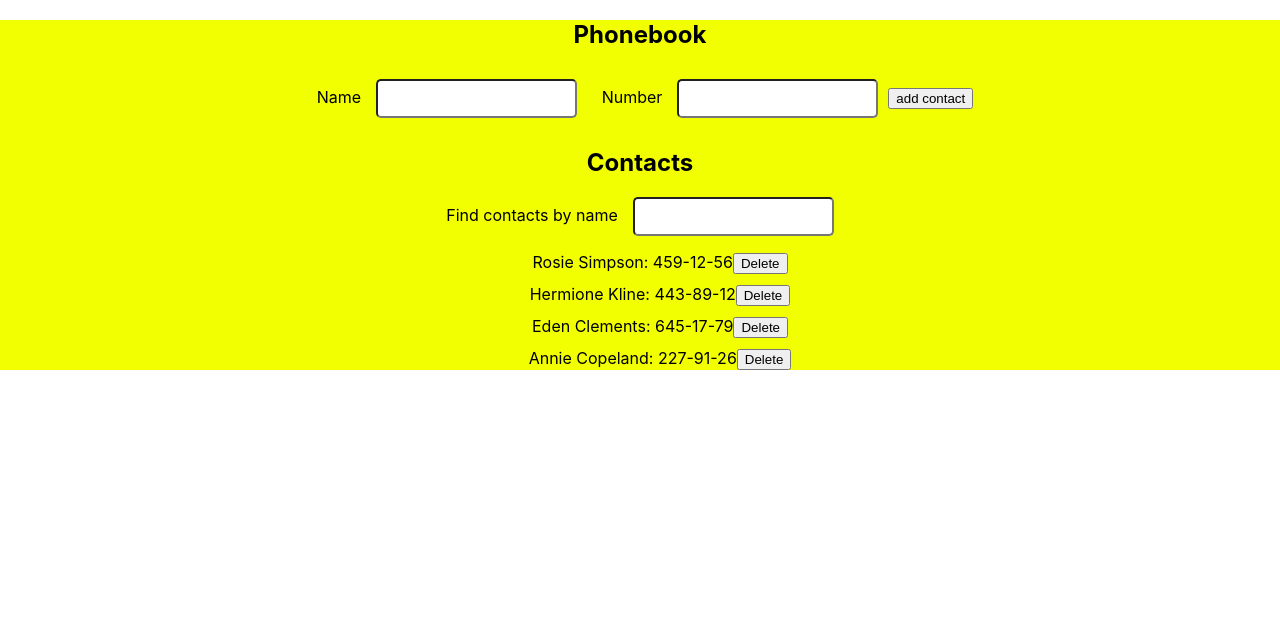
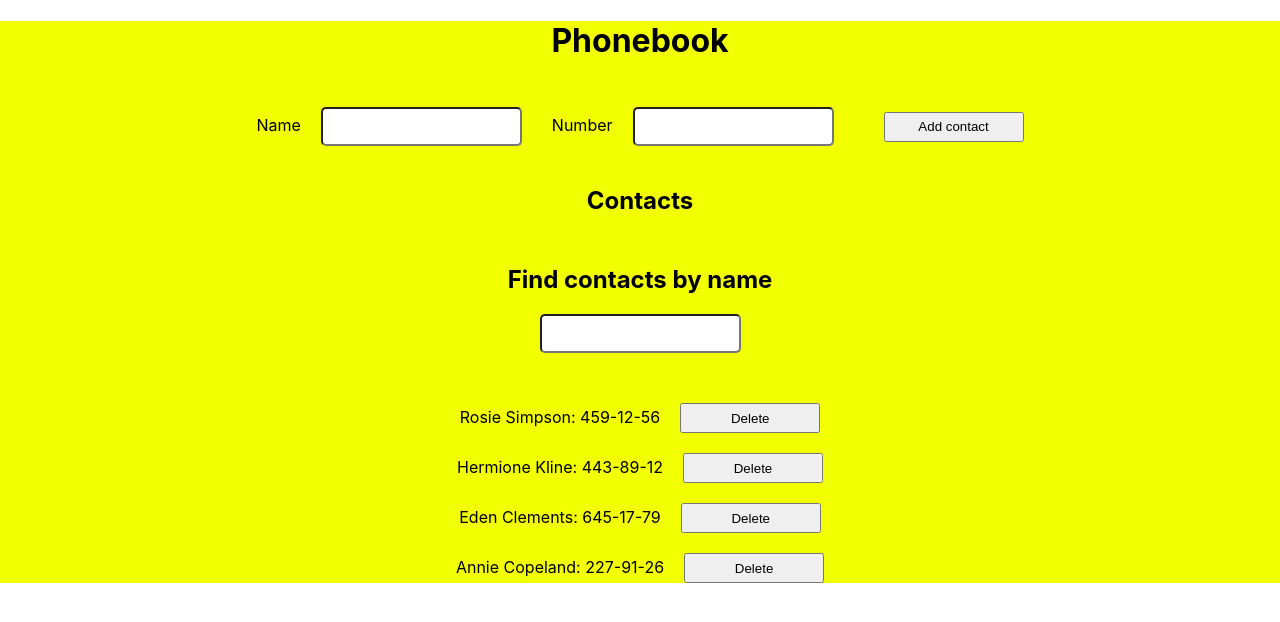
Before and after one commit to LyudmilaD/goit-react-hw-03-phonebook, a React (Create React App) app: page / in a window 1280 px wide. Shown: the top 622 px of the page. Built offline with nearby package versions, Linux system fonts and the light colour scheme.

Commit message:
change list of contacts

```diff
--- a/package.json
+++ b/package.json
@@ -8,6 +8,7 @@
     "@testing-library/react": "^12.1.4",
     "@testing-library/user-event": "^13.5.0",
     "axios": "^0.27.2",
+    "notiflix": "^3.2.5",
     "react": "^18.0.0",
     "react-dom": "^18.0.0",
     "react-scripts": "5.0.0",
--- a/src/components/App.jsx
+++ b/src/components/App.jsx
@@ -1,9 +1,11 @@
-import React from 'react';
+import React, { Component } from 'react';
 import Form from './Form/Form';
 import ContactList from './ContactList/ContactList';
 import Filter from './Filter/Filter';
 import styles from './Form/Form.module.css';
-export class App extends React.Component {
+import Notiflix from 'notiflix';
+
+export class App extends Component {
   state = {
     contacts: [
       { id: 'id-1', name: 'Rosie Simpson', number: '459-12-56' },
@@ -14,26 +16,36 @@ export class App extends React.Component {
     filter: '',
   };
 
-  submitHandler = data => {
-    const flag = this.state.contacts.find(
-      contact => contact.name === data.name
-    );
+  addContacts = ({ id, name, number }) => {
+    const { contacts } = this.state;
+    if (
+      contacts.find(
+        contact => contact.name.toLowerCase() === name.toLowerCase()
+      )
+    )
+      return Notiflix.Notify.failure(`${name} is already in phonebook`);
     this.setState(prevState => {
-      return flag
-        ? alert(`${data.name} is alredy in contacts`)
-        : { contacts: [data, ...prevState.contacts] };
+      return { contacts: [...prevState.contacts, { id, name, number }] };
     });
   };
-  changeFilter = event => {
-    this.setState({ filter: event.currentTarget.value });
+  getContacts = () => {
+    const { filter, contacts } = this.state;
+    const filterNormalize = filter.toLowerCase();
+    return contacts.filter(contact =>
+      contact.name.toLowerCase().includes(filterNormalize)
+    );
   };
+
   deleteContacts = id => {
     this.setState(prevState => ({
       contacts: prevState.contacts.filter(contact => contact.id !== id),
     }));
   };
+  changeFilter = element => {
+    this.setState({ filter: element.currentTarget.value });
+  };
   componentDidMount() {
-    const contacts = localStorage.getItem(`contacts`);
+    const contacts = localStorage.getItem(`Contacts`);
     const contactsParse = JSON.parse(contacts);
     if (contactsParse) {
       this.setState({ contacts: contactsParse });
@@ -42,28 +54,26 @@ export class App extends React.Component {
 
   componentDidUpdate(prevState) {
     const { contacts } = this.state;
-    if (prevState.contacts !== this.state.contacts) {
-      localStorage.setItem(`contacts`, JSON.stringify(this.state.contacts));
+    if (contacts !== prevState.contacts) {
+      localStorage.setItem(`Contacts`, JSON.stringify(this.state.contacts));
     }
   }
 
   render() {
-    const { contacts, filter } = this.state;
-    const normalizedFilter = this.state.filter.toLowerCase();
-    const visibleContacts = this.state.contacts.filter(contact =>
-      contact.name.toLowerCase().includes(normalizedFilter)
-    );
+    const { filter } = this.state;
     return (
       <div className={styles.wrap}>
-        <h2>Phonebook</h2>
-        <Form onSubmit={this.submitHandler} contacts={contacts} />
+        <h1>Phonebook</h1>
+        <Form onSubmitData={this.addContacts} />
         <h2>Contacts</h2>
-        <Filter value={this.state.filter} onChange={this.changeFilter} />
+        <Filter value={filter} onChange={this.changeFilter} />
         <ContactList
-          contacts={visibleContacts}
-          deleteContacts={this.deleteContacts}
+          contacts={this.getContacts()}
+          handleRemove={this.deleteContacts}
         />
       </div>
     );
   }
 }
+
+export default App;
--- a/src/components/ContactElementList/ContactElementList.jsx
+++ b/src/components/ContactElementList/ContactElementList.jsx
@@ -1,16 +1,32 @@
+import React, { Component } from 'react';
 import PropTypes from 'prop-types';
-function Contact({ name, number, onClick, id }) {
-  return (
-    <span>
-      {name}: {number}
-      {''}
-      <button onClick={() => onClick(id)}>Delete</button>{' '}
-    </span>
-  );
+import styles from '../Form/Form.module.css';
+
+export class Contact extends Component {
+  static defaultProps = {
+    id: '',
+    name: '',
+    number: '',
+  };
+
+  static propTypes = {
+    id: PropTypes.string.isRequired,
+    name: PropTypes.string.isRequired,
+    number: PropTypes.string.isRequired,
+    handleRemove: PropTypes.func.isRequired,
+  };
+
+  render() {
+    const { id, name, number, handleRemove } = this.props;
+    return (
+      <li id={id} className={styles.item}>
+        {name}: {number}
+        <button className={styles.button} onClick={() => handleRemove(id)}>
+          Delete
+        </button>
+      </li>
+    );
+  }
 }
+
 export default Contact;
-Contact.propTypes = {
-  id: PropTypes.string.isRequired,
-  name: PropTypes.string.isRequired,
-  number: PropTypes.string.isRequired,
-};
--- a/src/components/ContactList/ContactList.jsx
+++ b/src/components/ContactList/ContactList.jsx
@@ -1,34 +1,41 @@
+import React, { Component } from 'react';
 import PropTypes from 'prop-types';
 import styles from '../Form/Form.module.css';
-import Conctact from '../ContactElementList/ContactElementList';
-function Contacts({ contacts, deleteContacts }) {
-  return (
-    <div className={styles.wrap}>
-      <ul>
-        {contacts.map(({ id, name, number }) => {
-          return (
-            <li className={styles.item} key={id}>
-              <Conctact
+import Contact from '../ContactElementList/ContactElementList';
+
+export class ContactList extends Component {
+  static defaultProps = {
+    contacts: [],
+  };
+  static propTypes = {
+    contacts: PropTypes.arrayOf(
+      PropTypes.shape({
+        id: PropTypes.string.isRequired,
+        name: PropTypes.string.isRequired,
+        number: PropTypes.string.isRequired,
+      })
+    ),
+    handleRemove: PropTypes.func.isRequired,
+  };
+
+  render() {
+    const { contacts, handleRemove } = this.props;
+    return (
+      <div className={styles.wrap}>
+        {contacts.length
+          ? contacts.map(({ id, name, number }) => (
+              <Contact
+                key={id}
+                id={id}
                 name={name}
                 number={number}
-                onClick={deleteContacts}
-                id={id}
+                handleRemove={handleRemove}
               />
-            </li>
-          );
-        })}
-      </ul>
-    </div>
-  );
+            ))
+          : 'No contacts'}
+      </div>
+    );
+  }
 }
-Contacts.propTypes = {
-  contacts: PropTypes.arrayOf(
-    PropTypes.shape({
-      id: PropTypes.string.isRequired,
-      name: PropTypes.string.isRequired,
-      number: PropTypes.string.isRequired,
-    })
-  ),
-  deleteContacts: PropTypes.func.isRequired,
-};
-export default Contacts;
+
+export default ContactList;
--- a/src/components/Filter/Filter.jsx
+++ b/src/components/Filter/Filter.jsx
@@ -1,18 +1,18 @@
 import PropTypes from 'prop-types';
 import styles from '../Form/Form.module.css';
-function Filter({ value, onChange }) {
+export const Filter = ({ value, onChange }) => {
   return (
-    <label className={styles.formLabel}>
-      Find contacts by name
+    <div className={styles.formLabel}>
+      <h2>Find contacts by name</h2>
       <input
         className={styles.input}
-        tupe="text"
+        // type="text"
         value={value}
         onChange={onChange}
       />
-    </label>
+    </div>
   );
-}
+};
 
 Filter.propTypes = {
   value: PropTypes.string.isRequired,
--- a/src/components/Form/Form.jsx
+++ b/src/components/Form/Form.jsx
@@ -1,71 +1,75 @@
+import React, { Component } from 'react';
 import PropTypes from 'prop-types';
 import { nanoid } from 'nanoid';
 import styles from './Form.module.css';
-import React from 'react';
-export class Form extends React.Component {
-  static defaultProps = {
-    onSubmit: PropTypes.func.isRequired,
+
+export class Form extends Component {
+  state = {
+    name: '',
+    number: '',
+  };
+  static propTypes = {
+    onSubmitData: PropTypes.func.isRequired,
   };
 
-  state = {
-    name: '',
-    id: '',
-    number: '',
+  handleChange = element => {
+    const { name, value } = element.currentTarget;
+    this.setState({ [name]: value });
   };
 
-  handelNameChange = e => {
-    this.setState({ name: e.currentTarget.value, id: nanoid() });
+  handleSubmit = element => {
+    element.preventDefault();
+    const { name, number } = this.state;
+    const { onSubmitData } = this.props;
+
+    const data = {
+      id: nanoid(),
+      name,
+      number,
+    };
+    onSubmitData(data);
+    this.inputClean();
   };
-
-  handelNumberChange = e => {
-    this.setState({ number: e.currentTarget.value });
-  };
-
-  handleSubmit = e => {
-    e.preventDefault();
-    this.props.onSubmit(this.state);
-    this.reset();
-  };
-  reset = () => {
-    this.setState({ name: '', id: '', number: '' });
+  inputClean = () => {
+    this.setState({ name: '', number: '' });
   };
   render() {
+    const { name, number } = this.state;
     return (
-      <>
-        <form className={styles.form} onSubmit={this.handleSubmit}>
-          <label className={styles.formLabel}>
-            {' '}
+      <div className={styles.form}>
+        <form onSubmit={this.handleSubmit}>
+          <label className={styles.formlabel}>
             Name
             <input
               className={styles.input}
-              onChange={this.handelNameChange}
-              value={this.state.name}
               type="text"
               name="name"
               pattern="^[a-zA-Zа-яА-Я]+(([' -][a-zA-Zа-яА-Я ])?[a-zA-Zа-яА-Я]*)*$"
               title="Name may contain only letters, apostrophe, dash and spaces. For example Adrian, Jacob Mercer, Charles de Batz de Castelmore d'Artagnan"
               required
+              value={name}
+              onChange={this.handleChange}
             />
           </label>
           <label className={styles.formLabel}>
-            {' '}
             Number
             <input
               className={styles.input}
-              onChange={this.handelNumberChange}
-              value={this.state.number}
               type="tel"
               name="number"
               pattern="\+?\d{1,4}?[-.\s]?\(?\d{1,3}?\)?[-.\s]?\d{1,4}[-.\s]?\d{1,4}[-.\s]?\d{1,9}"
               title="Phone number must be digits and can contain spaces, dashes, parentheses and can start with +"
               required
+              value={number}
+              onChange={this.handleChange}
             />
           </label>
-          <button type="submit"> add contact</button>
+          <button type="submit" className={styles.button}>
+            Add contact
+          </button>
         </form>
-      </>
+      </div>
     );
   }
 }
-
 export default Form;
--- a/src/components/Form/Form.module.css
+++ b/src/components/Form/Form.module.css
@@ -1,17 +1,19 @@
 .form {
-    padding: 10px;
+    padding: 20px;
 }
 
 .formLabel {
     margin-bottom: 30px;
     padding: 10px;
-    justify-content: center;
+
 }
 
 .input {
     border-radius: 5px;
     padding: 10px;
-    margin-left: 15px;
+    margin-left: 20px;
+    justify-content: center;
+    margin-right: 20px;
 }
 
 .wrap {
@@ -25,3 +27,24 @@
     justify-content: space-between;
     list-style: none;
 }
+
+.button {
+    width: 140px;
+    height: 30px;
+    margin-top: 10px;
+    margin-left: 20px;
+}
+
+.button:hover,
+.button:focus {
+    box-shadow: 5px 5px 5px 0px rgba(0, 0, 0, 0.75);
+}
+
+/*
+.section {
+    height: 30px;
+    width: 140px;
+    margin-top: 10px;
+    justify-content: center;
+    border-radius: 5px;
+} */
```
Also changed, not shown: 1 other file (tests, documents, lock files or other folders).
